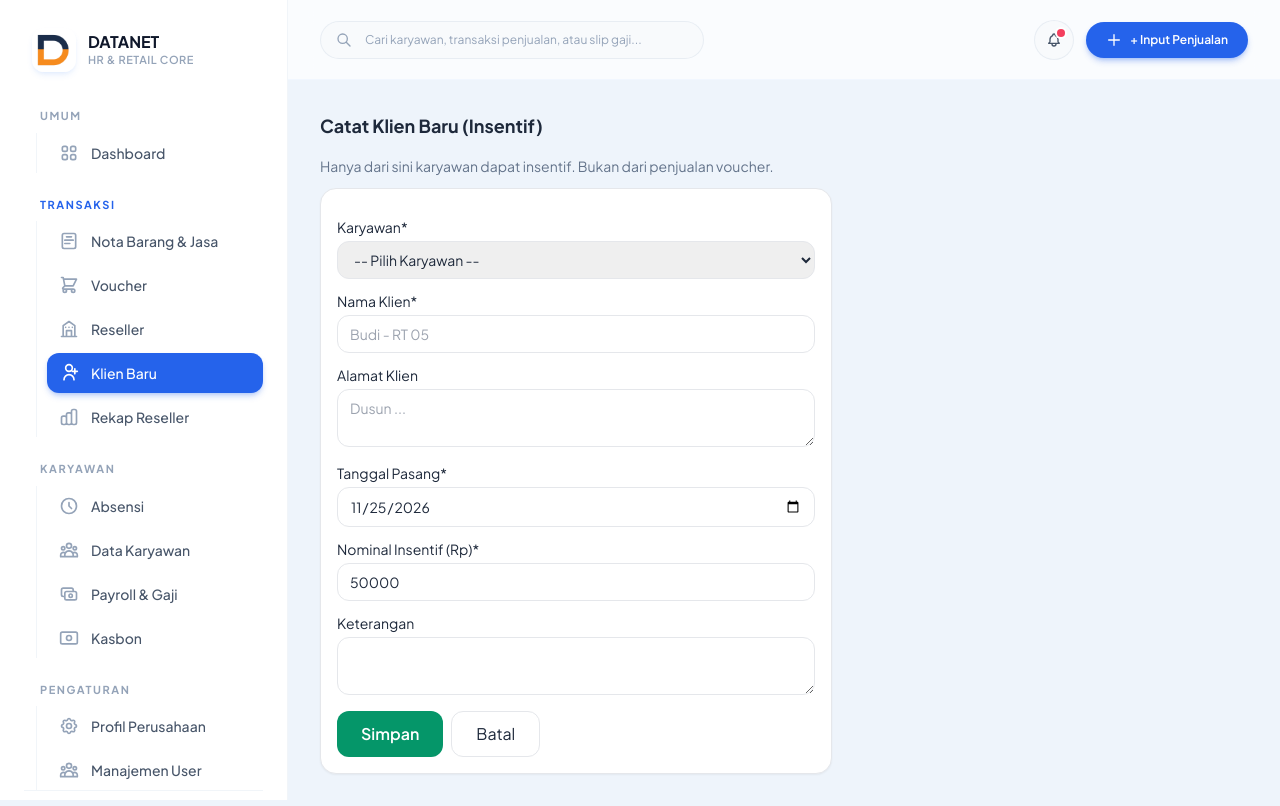
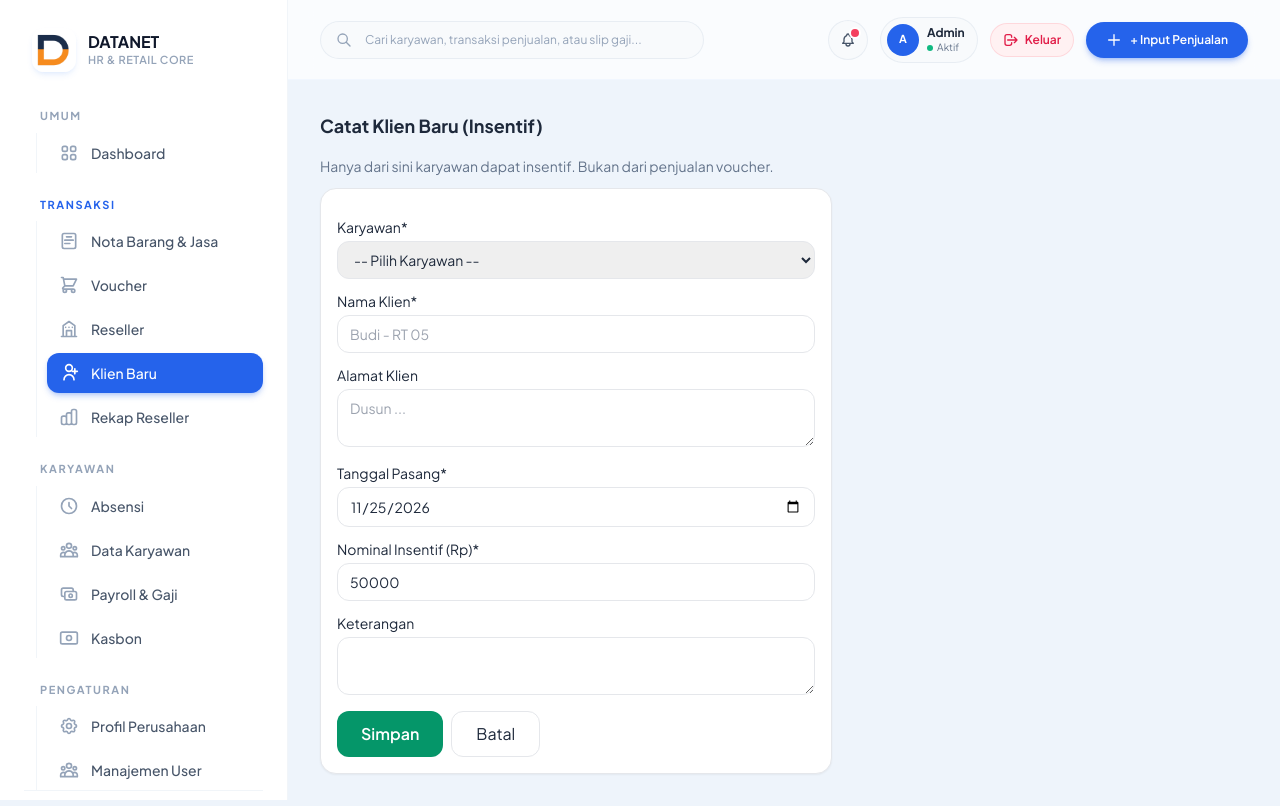
Before and after one commit to firmansya63/data-payroll, a Laravel app: page /acquisitions/create in a window 1280 px wide. Run offline with Laravel 10, Linux system fonts and the light colour scheme; a user stored in the database is signed in; data comes from the database, SQL or seed files in the repository; data that the repository does not hold is empty; some libraries are stand-ins or nearby versions.

Commit message:
Move logout button and active user status to top right

```diff
--- a/resources/views/layouts/partials/topbar.blade.php
+++ b/resources/views/layouts/partials/topbar.blade.php
@@ -19,6 +19,32 @@
             <span class="w-2 h-2 bg-rose-500 rounded-full absolute top-2 right-2 ring-2 ring-white"></span>
         </button>
 
+        <!-- Status & Akun Pengguna -->
+        @auth
+        <div class="hidden sm:flex items-center gap-2 rounded-full bg-slate-50 border border-slate-200/70 pl-1.5 pr-3 py-1.5">
+            <span class="grid h-8 w-8 place-items-center rounded-full bg-blue-600 text-[11px] font-bold uppercase tracking-wide text-white">
+                {{ collect(preg_split('/\s+/', trim(auth()->user()->name)))->filter()->take(2)->map(fn($w)=>mb_strtoupper(mb_substr($w,0,1)))->implode('') ?: 'U' }}
+            </span>
+            <div class="min-w-0 leading-tight">
+                <p class="truncate text-xs font-bold text-slate-800">{{ auth()->user()->name }}</p>
+                <p class="flex items-center gap-1 text-[10px] text-slate-500">
+                    <span class="inline-block h-1.5 w-1.5 rounded-full bg-emerald-500"></span>
+                    Aktif
+                </p>
+            </div>
+        </div>
+        <form method="POST" action="{{ route('logout') }}" class="shrink-0">
+            @csrf
+            <button type="submit" title="Keluar"
+                    class="flex items-center gap-1.5 rounded-full bg-rose-50 border border-rose-200/70 px-3 py-2 text-xs font-semibold text-rose-600 transition hover:bg-rose-100">
+                <svg class="h-4 w-4" fill="none" stroke="currentColor" viewBox="0 0 24 24">
+                    <path stroke-linecap="round" stroke-linejoin="round" stroke-width="2" d="M17 16l4-4m0 0l-4-4m4 4H7m6 4v1a3 3 0 01-3 3H6a3 3 0 01-3-3V7a3 3 0 013-3h4a3 3 0 013 3v1" />
+                </svg>
+                <span class="hidden sm:inline">Keluar</span>
+            </button>
+        </form>
+        @endauth
+
         <!-- CTA Utama -->
         <a href="{{ route('transactions.create') }}" class="flex items-center gap-1.5 sm:gap-2 px-3.5 sm:px-5 py-2 sm:py-2.5 rounded-full bg-blue-600 hover:bg-blue-700 text-white font-semibold text-xs shadow-md shadow-blue-600/30 transition">
             <svg class="w-4 h-4 shrink-0" fill="none" stroke="currentColor" viewBox="0 0 24 24"><path stroke-linecap="round" stroke-linejoin="round" stroke-width="2" d="M12 4v16m8-8H4"/></svg>
```
